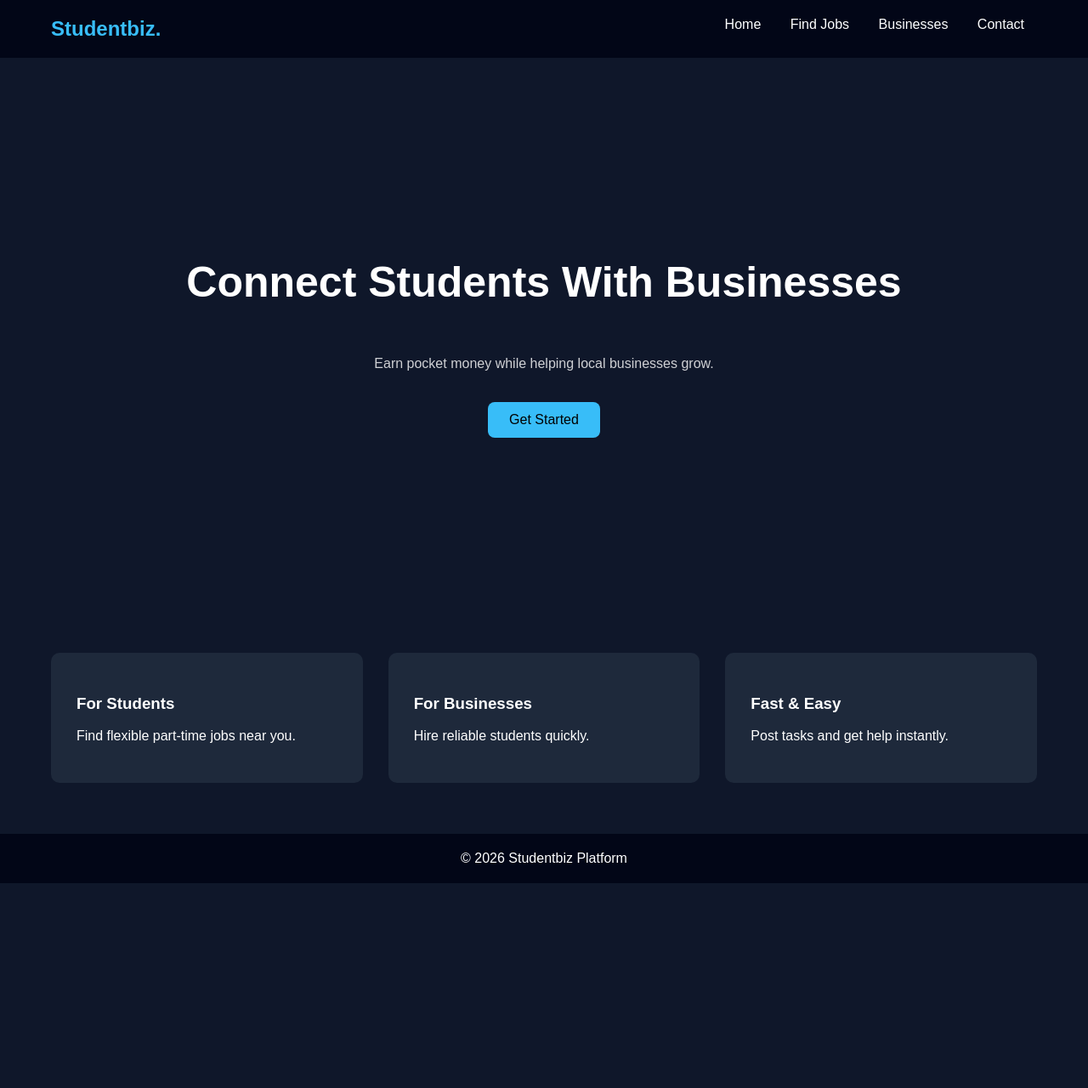
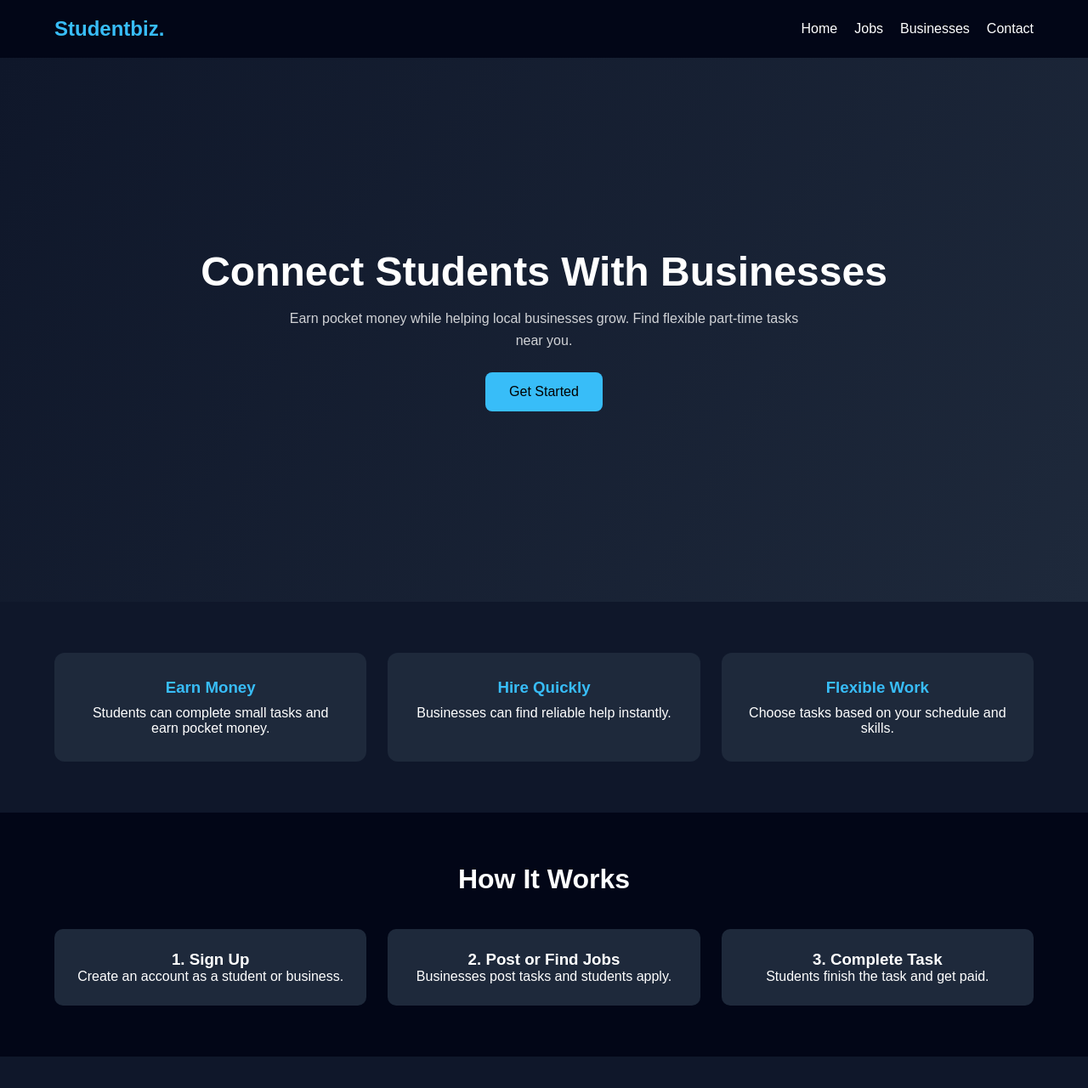
Before and after one commit to doobey-mini/ipr1, a plain HTML site: page index.html in a window 1280 px wide. Shown: the top 1280 px of the page at 85% size. Before the commit the page ends 1039 px from the top, so only its background shows below. Drawn offline with Linux system fonts and the light colour scheme.

Commit message:
Refactor HTML and CSS for better structure and style

```diff
--- a/index.html
+++ b/index.html
@@ -2,22 +2,33 @@
 <html lang="en">
 <head>
 <meta charset="UTF-8">
+<meta name="viewport" content="width=device-width, initial-scale=1.0">
+
 <title>Studentbiz</title>
 
 <style>
 
+*{
+margin:0;
+padding:0;
+box-sizing:border-box;
+font-family:Arial;
+}
+
 body{
-font-family: Arial;
-margin:0;
 background:#0f172a;
 color:white;
 }
 
+/* HEADER */
+
 header{
 display:flex;
 justify-content:space-between;
-padding:20px 60px;
+align-items:center;
+padding:20px 5%;
 background:#020617;
+flex-wrap:wrap;
 }
 
 .logo{
@@ -26,78 +37,151 @@ font-weight:bold;
 color:#38bdf8;
 }
 
+nav{
+display:flex;
+gap:20px;
+}
+
 nav a{
-margin:0 15px;
 text-decoration:none;
 color:white;
+font-size:16px;
 }
 
+/* HERO */
+
 .hero{
-height:80vh;
+min-height:80vh;
 display:flex;
 flex-direction:column;
 justify-content:center;
 align-items:center;
 text-align:center;
+padding:20px;
+background:linear-gradient(120deg,#0f172a,#1e293b);
 }
 
 .hero h1{
-font-size:50px;
+font-size:48px;
+margin-bottom:15px;
 }
 
 .hero p{
 max-width:600px;
 opacity:0.8;
+line-height:1.6;
 }
 
 .btn{
-margin-top:20px;
-padding:12px 25px;
+margin-top:25px;
+padding:14px 28px;
 background:#38bdf8;
 border:none;
 border-radius:8px;
 font-size:16px;
 cursor:pointer;
+transition:0.3s;
 }
+
+.btn:hover{
+background:#0ea5e9;
+}
+
+/* FEATURES */
 
 .features{
 display:grid;
-grid-template-columns:repeat(3,1fr);
-gap:30px;
-padding:60px;
+grid-template-columns:repeat(auto-fit,minmax(250px,1fr));
+gap:25px;
+padding:60px 5%;
 }
 
 .card{
 background:#1e293b;
 padding:30px;
-border-radius:10px;
+border-radius:12px;
+text-align:center;
 transition:0.3s;
 }
 
 .card:hover{
 transform:translateY(-10px);
+background:#334155;
 }
 
+.card h3{
+margin-bottom:10px;
+color:#38bdf8;
+}
+
+/* HOW IT WORKS */
+
+.steps{
+padding:60px 5%;
+background:#020617;
+text-align:center;
+}
+
+.steps h2{
+margin-bottom:40px;
+font-size:32px;
+}
+
+.step-grid{
+display:grid;
+grid-template-columns:repeat(auto-fit,minmax(220px,1fr));
+gap:25px;
+}
+
+.step{
+background:#1e293b;
+padding:25px;
+border-radius:10px;
+}
+
+/* FOOTER */
+
 footer{
+padding:20px;
 text-align:center;
-padding:20px;
 background:#020617;
+margin-top:40px;
+font-size:14px;
+}
+
+/* MOBILE */
+
+@media(max-width:768px){
+
+.hero h1{
+font-size:32px;
+}
+
+nav{
+width:100%;
+justify-content:center;
+margin-top:10px;
+}
+
 }
 
 </style>
+
 </head>
 
 <body>
 
 <header>
+
 <div class="logo">Studentbiz.</div>
 
 <nav>
 <a href="#">Home</a>
-<a href="#">Find Jobs</a>
+<a href="#">Jobs</a>
 <a href="#">Businesses</a>
 <a href="#">Contact</a>
 </nav>
+
 </header>
 
 <section class="hero">
@@ -106,6 +190,7 @@ background:#020617;
 
 <p>
 Earn pocket money while helping local businesses grow.
+Find flexible part-time tasks near you.
 </p>
 
 <button class="btn">Get Started</button>
@@ -115,24 +200,51 @@ Earn pocket money while helping local businesses grow.
 <section class="features">
 
 <div class="card">
-<h3>For Students</h3>
-<p>Find flexible part-time jobs near you.</p>
+<h3>Earn Money</h3>
+<p>Students can complete small tasks and earn pocket money.</p>
 </div>
 
 <div class="card">
-<h3>For Businesses</h3>
-<p>Hire reliable students quickly.</p>
+<h3>Hire Quickly</h3>
+<p>Businesses can find reliable help instantly.</p>
 </div>
 
 <div class="card">
-<h3>Fast & Easy</h3>
-<p>Post tasks and get help instantly.</p>
+<h3>Flexible Work</h3>
+<p>Choose tasks based on your schedule and skills.</p>
+</div>
+
+</section>
+
+<section class="steps">
+
+<h2>How It Works</h2>
+
+<div class="step-grid">
+
+<div class="step">
+<h3>1. Sign Up</h3>
+<p>Create an account as a student or business.</p>
+</div>
+
+<div class="step">
+<h3>2. Post or Find Jobs</h3>
+<p>Businesses post tasks and students apply.</p>
+</div>
+
+<div class="step">
+<h3>3. Complete Task</h3>
+<p>Students finish the task and get paid.</p>
+</div>
+
 </div>
 
 </section>
 
 <footer>
+
 © 2026 Studentbiz Platform
+
 </footer>
 
 </body>
```
